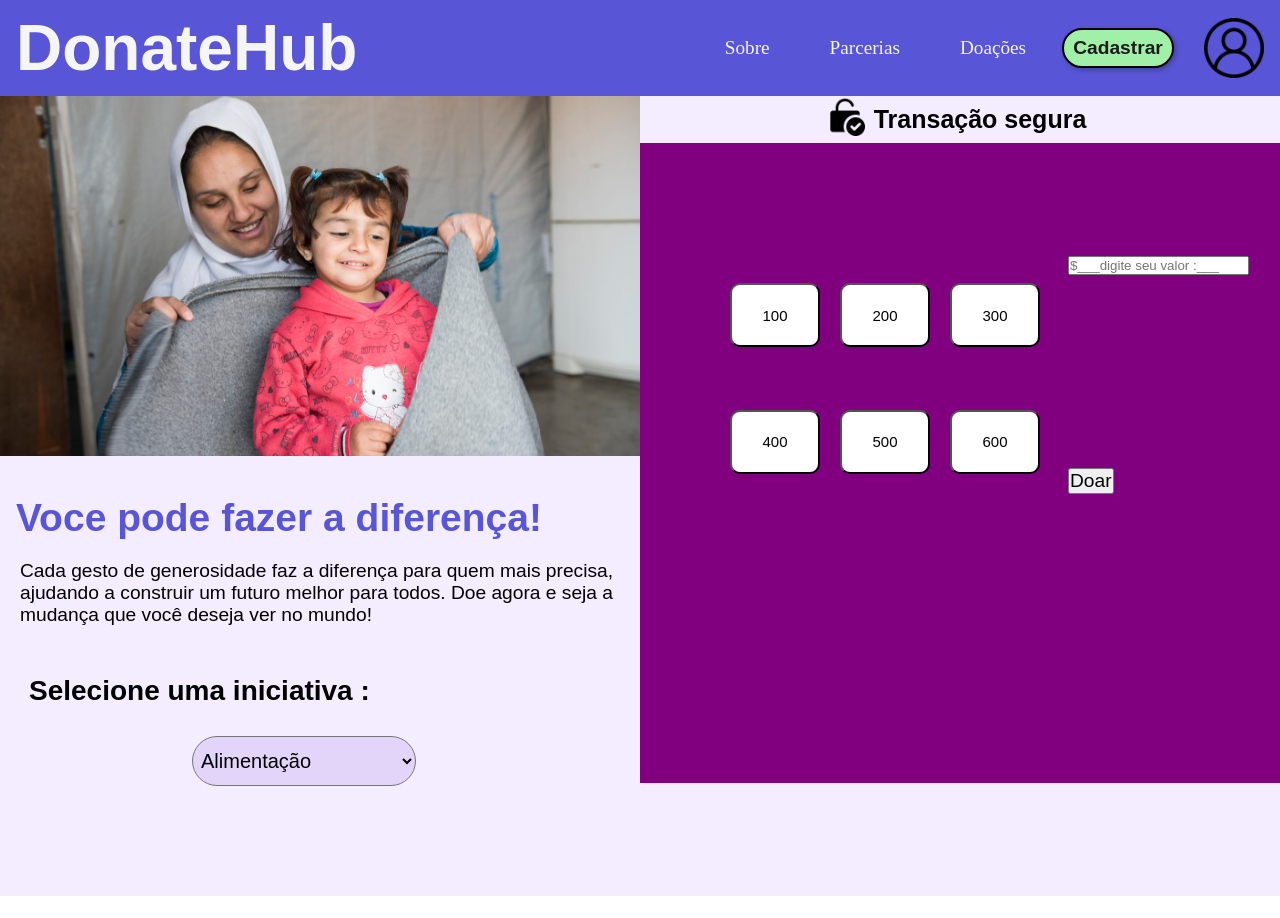
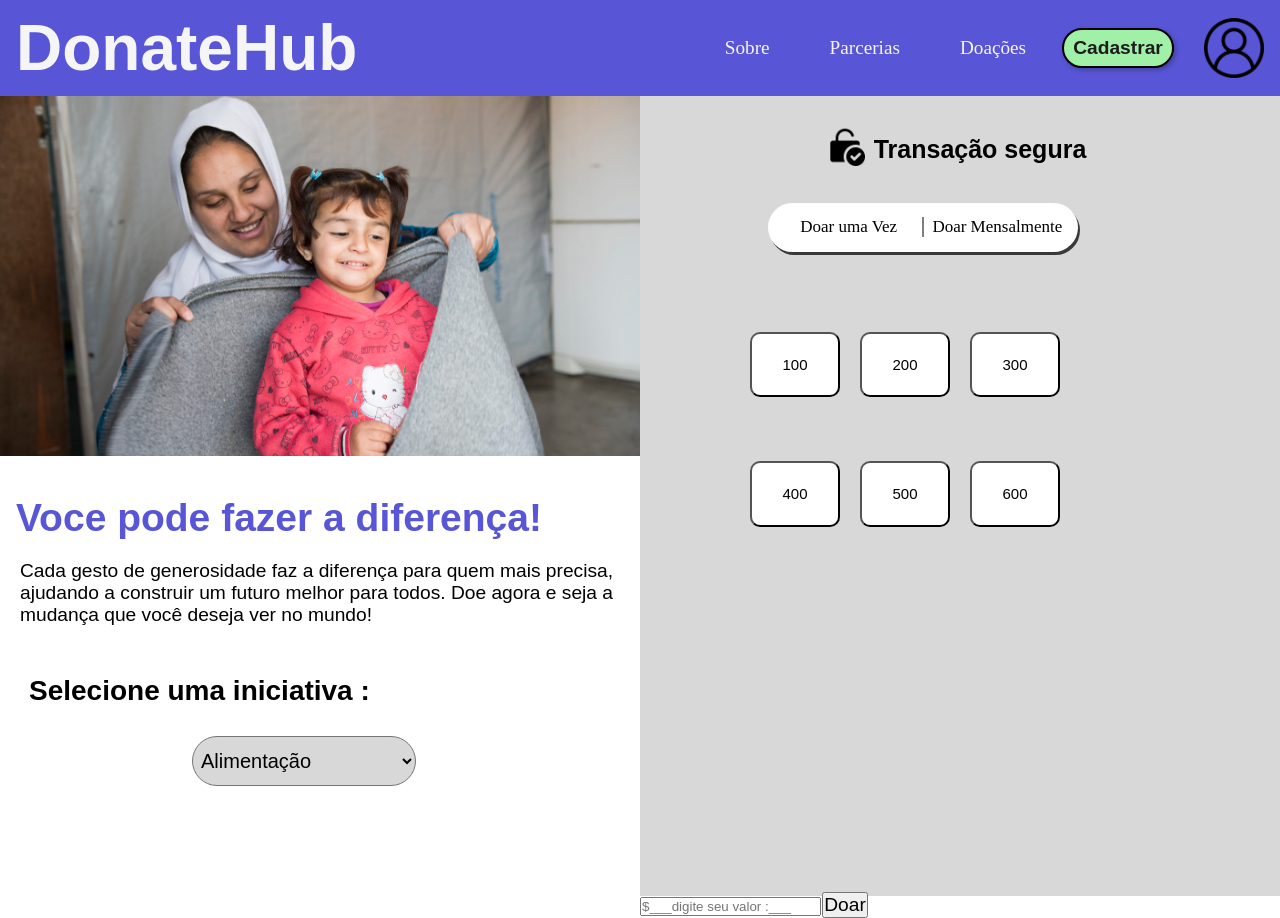
Before and after one commit to JoNasgaBri/DonateHub, a plain HTML site: page pages/doar.html in a window 1280 px wide. Before the commit the page ends 896 px from the top, so only its background shows below. Drawn offline with nearby package versions, Linux system fonts and the light colour scheme.

Commit message:
feat:"estilização lado direito"

```diff
--- a/pages/doar.html
+++ b/pages/doar.html
@@ -68,8 +68,13 @@
          <div id="cade">
                 <img src="../src/assets/icons/cadeado.png" alt="cadeado de seguranca" id="cadeado">
                 <h1>Transação segura</h1>
+
          </div>
-            </div>
+         <div class="container">
+            <div class="left">Doar uma Vez</div>
+            <div class="right">Doar Mensalmente </div> <!-- Corrigido para "right" -->
+        </div>
+        </div>
 
             <div id="card-pag">
                 <div class="pagamento">
@@ -80,7 +85,8 @@
                     <button id="valor">500</button>
                     <button id="valor">600</button>
                 </div>
-
+            </div>
+            <div class="btn-enviar">
                 <div id="insert-value">
                     <input type="search" placeholder="$___digite seu valor :___" >
                     <button id="doar">Doar</button>
--- a/src/css/pages/doar.css
+++ b/src/css/pages/doar.css
@@ -53,7 +53,7 @@ body{
 #pjt-selection{
     width: 50%;
     height: 100%;
-    background-color:  #f4ecff;
+    background-color: rgb(255, 255, 255);
 }
 #dscp-title {
     color:  #5856D6;
@@ -82,7 +82,7 @@ body{
 #cont-pag {
     width: 50%;
     height: 100%;
-    background-color: #f4ecff;
+    background-color: rgb(216, 216, 216);
     font-size: 5px;
     object-fit: center;
 
@@ -90,11 +90,14 @@ body{
 #cade{
     display: flex;
     justify-content: center;
+    margin-top: 30px;
+    margin-bottom: 30px;
 }
 #cade h1{
     margin: 0;
         font-size: 25px;
         padding: 9px;
+
 
 }
 #cadeado{
@@ -127,7 +130,7 @@ padding: 29px;
 }
 #selec{
 margin-left: 30%;
-background-color: #ddcbf7b4;
+background-color:rgb(216, 216, 216);
 }
 
 aside select{
@@ -146,7 +149,9 @@ aside select{
 #card-pag{
     width: 100%;
     height: 80%;
-    background-color: purple;
+    background-color: rgb(216, 216, 216);
+    position: relative;
+    top: -30px;
 }
 #card-pag{
     display: grid;
@@ -170,19 +175,61 @@ aside select{
     grid-template-columns: repeat(3, 1fr);
     grid-template-rows: repeat(2, auto);
     gap: 20px;
-    padding-top: 50px;
-    z-index: 1;
+    padding: 20px;
+
   }
 
-  #insert-value{
+
+/* botao duplo */
+.container {
     display: flex;
-    padding: 3px;
-    margin: 20PX;
-    flex-wrap: wrap;
+    background-color: rgb(255, 255, 255);
+    width: 310px;
+    border-radius: 50px;
+    font-size: 17px;
+    margin-left: 16vh;
+    padding: 0.9rem;
+    justify-content: center;
+    gap: 1rem;
+    box-shadow: 2px 3px #3a3939;
+    position: relative;
+    z-index: 1;
+
+  }
+
+  .container::before {
+    content: "";
+    width: 1px;
+    height: 20px;
+    background-color: black;
+    position: absolute;
+    left: 50%;
+    top: 50%;
+    transform: translate(-50%, -50%);
+  }
+
+  .left,
+  .right {
+    width: 50%;
+    display: flex;
+    justify-content: center;
     align-items: center;
-    align-content: space-between;
-    z-index: 2;
   }
+
+  .left {
+    border-radius: 50px 0 0 50px;
+  }
+
+  .right {
+    border-radius: 0 50px 50px 0;
+  }
+
+  .left:hover,
+  .right:hover {
+    background-color:rgb(216, 216, 216);
+    cursor: pointer;
+  }
+
 
 /* section{
     display: flex;
```
